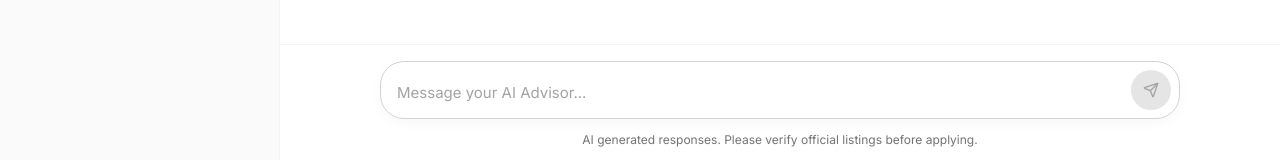
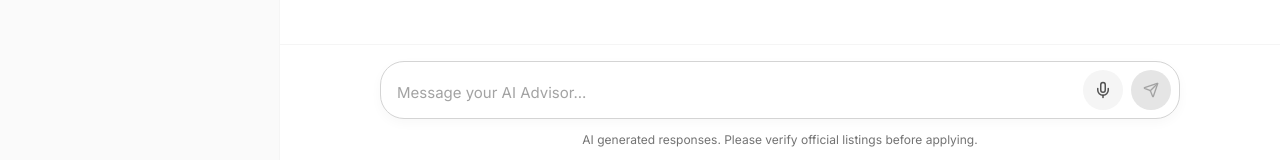
Before and after one commit to ishaan-jha021/startup-ecosystem-gpt, a Next.js app: page /advisor in a window 1280 px wide. Shown: the part 627-787 px from the top of the page. Built offline with nearby package versions, Linux system fonts and the light colour scheme.

Commit message:
Feature: Add Voice-to-Text input to AI Advisor

```diff
--- a/app/advisor/page.js
+++ b/app/advisor/page.js
@@ -2,7 +2,7 @@
 
 import { useState, useRef, useEffect, Suspense } from 'react';
 import { useSearchParams, useRouter } from 'next/navigation';
-import { Send, Bot, User, MessageSquare } from 'lucide-react';
+import { Send, Bot, User, MessageSquare, Mic, MicOff } from 'lucide-react';
 
 const DEFAULT_SUGGESTIONS = [
   'Which grants am I eligible for right now?',
@@ -49,6 +49,8 @@ function ChatClient() {
   const [suggestions, setSuggestions] = useState(DEFAULT_SUGGESTIONS);
   const [input, setInput] = useState('');
   const [loading, setLoading] = useState(false);
+  const [isListening, setIsListening] = useState(false);
+  const recognitionRef = useRef(null);
   const endRef = useRef(null);
   const inputRef = useRef(null);
   const initialized = useRef(false);
@@ -123,6 +125,40 @@ function ChatClient() {
 
     setLoading(false);
     if (!initial) inputRef.current?.focus();
+  };
+
+  const toggleListening = () => {
+    if (isListening) {
+      recognitionRef.current?.stop();
+      setIsListening(false);
+      return;
+    }
+
+    const SpeechRecognition = window.SpeechRecognition || window.webkitSpeechRecognition;
+    if (!SpeechRecognition) {
+      alert("Browser doesn't support speech recognition.");
+      return;
+    }
+
+    const recognition = new SpeechRecognition();
+    recognition.continuous = true;
+    recognition.interimResults = true;
+    recognition.lang = 'en-IN';
+
+    recognition.onresult = (event) => {
+      let transcript = '';
+      for (let i = event.resultIndex; i < event.results.length; i++) {
+        transcript += event.results[i][0].transcript;
+      }
+      setInput(transcript);
+    };
+
+    recognition.onend = () => setIsListening(false);
+    recognition.onerror = () => setIsListening(false);
+
+    recognition.start();
+    recognitionRef.current = recognition;
+    setIsListening(true);
   };
 
   const onKey = (e) => {
@@ -201,6 +237,13 @@ function ChatClient() {
               onKeyDown={onKey}
               rows={1}
             />
+            <button
+              className={`advisor__mic ${isListening ? 'advisor__mic--active' : ''}`}
+              onClick={toggleListening}
+              title={isListening ? "Stop listening" : "Voice input"}
+            >
+              {isListening ? <MicOff size={18} /> : <Mic size={18} />}
+            </button>
             <button className="advisor__send" onClick={() => send()} disabled={!input.trim() || loading}>
               <Send size={16} />
             </button>
@@ -334,6 +377,24 @@ export default function AdvisorPage() {
         .advisor__send:hover:not(:disabled) { background: var(--brand); transform: scale(1.05); }
         .advisor__send:disabled { background: var(--gray-200); color: var(--gray-400); cursor: not-allowed; transform: none; }
 
+        .advisor__mic {
+          width: 40px; height: 40px; border-radius: var(--radius-full);
+          background: var(--gray-100); color: var(--gray-600); cursor: pointer;
+          display: flex; align-items: center; justify-content: center;
+          transition: all var(--transition-fast); border: none;
+        }
+        .advisor__mic:hover { background: var(--gray-200); color: var(--gray-900); }
+        .advisor__mic--active {
+          background: var(--brand-bg); color: var(--brand);
+          animation: mic-pulse 1.5s infinite;
+        }
+
+        @keyframes mic-pulse {
+          0% { box-shadow: 0 0 0 0 rgba(255, 46, 99, 0.4); }
+          70% { box-shadow: 0 0 0 10px rgba(255, 46, 99, 0); }
+          100% { box-shadow: 0 0 0 0 rgba(255, 46, 99, 0); }
+        }
+
         .disclaimer { margin-top: 12px; }
 
         @media (max-width: 768px) {
```
Also changed, not shown: 1 other file (tests, documents, lock files or other folders).
